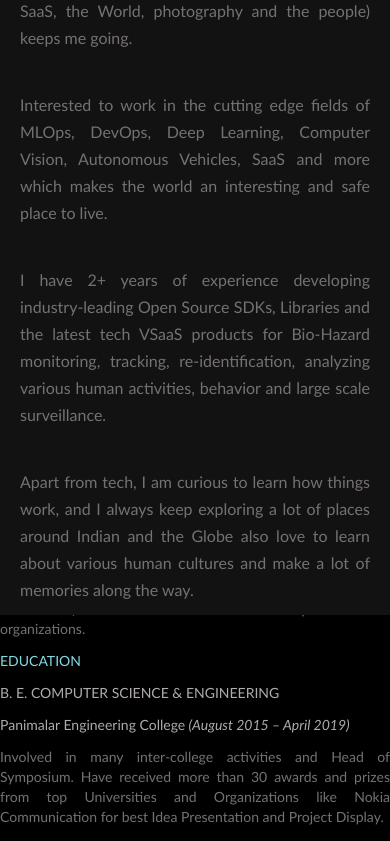
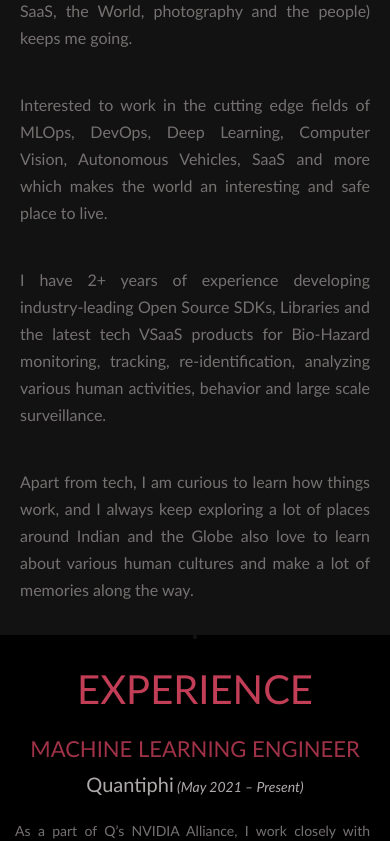
Before and after one commit to muthu-kumaravel/muthu-kumaravel.github.io, an Angular app: page / in a window 390 px wide. Shown: the part 1520-2361 px from the top of the page. Built offline with nearby package versions, Linux system fonts and the light colour scheme.

Commit message:
ADD: Mobile Version of Main Content

```diff
--- a/src/app/app.component.html
+++ b/src/app/app.component.html
@@ -25,15 +25,18 @@
 
   <!-- ABOUT SECTION -->
   <div class = about-div>
+    <p class = p-about-heading-1>.</p>
     <p class = p-about-heading>About</p>
     <p class = p-about-content>I am a Machine Learning Engineer with expertise in ML Cloud deployment, Computer Vision, Deep Learning, code optimization and frontend development. Energized to take up difficult challenges and crack them. The unquenchable thirst to explore several things (including DL, SaaS, the World, photography and the people) keeps me going.</p>
     <p class = p-about-content>Interested to work in the cutting edge fields of MLOps, DevOps, Deep Learning, Computer Vision, Autonomous Vehicles, SaaS and more which makes the world an interesting and safe place to live.</p>
     <p class = p-about-content>I have 2+ years of experience developing industry-leading Open Source SDKs, Libraries and the latest tech VSaaS products for Bio-Hazard monitoring, tracking, re-identification, analyzing various human activities, behavior and large scale surveillance.</p>
     <p class = p-about-content>Apart from tech, I am curious to learn how things work, and I always keep exploring a lot of places around Indian and the Globe also love to learn about various human cultures and make a lot of memories along the way.</p>
+    <p class = p-about-heading-1>.</p>
   </div>
 
   <!-- MAIN CONTENT SECTION -->
   <div class=content-div>
+    <p class = p-about-heading-2>.</p>
     <p class = p-exp-heading>EXPERIENCE</p>
     <p class = p-exp-heading-1>MACHINE LEARNING ENGINEER</p>
     <p class = p-exp-heading-2>Quantiphi<i class = p-exp-heading-3>&nbsp;(May 2021 – Present)</i></p>
--- a/src/app/app.component.scss
+++ b/src/app/app.component.scss
@@ -24,6 +24,23 @@ i {
 .p-about-heading
 {
   color: rgb(204, 92, 113);
+}
+
+.p-about-heading-1
+{
+  margin-left: 20px;
+  margin-right: 20px;
+  font-size: 36px;
+  text-align: center;
+  color: rgb(18, 18, 18);
+}
+
+.p-about-heading-2
+{
+  margin-left: 20px;
+  margin-right: 20px;
+  font-size: 36px;
+  text-align: center;
 }
 
 .p-about-content
@@ -400,14 +417,13 @@ i {
   .about-div
   {
     margin-top: 1vw;
-    position: absolute;
     width: 100%;
     background: rgb(18, 18, 18);
   }
 
   .p-about-heading
   {
-    margin-top: 40px;
+    margin-top: 20px;
     margin-left: 20px;
     margin-right: 20px;
     font-size: 36px;
@@ -422,4 +438,112 @@ i {
     font-size: 16px;
     line-height: 27px;
   }
+
+  // MAIN CONTENT SECTION
+  .content-div
+  {
+    margin-top: 1vw;
+    width: 100%;
+  }
+
+  .p-exp-heading
+  {
+    margin-left: 20px;
+    margin-right: 20px;
+    font-size: 40px;
+    text-align: center;
+  }
+
+  .p-exp-heading-1
+  {
+    margin-left: 20px;
+    margin-right: 20px;
+    margin-top: 40px;
+    font-size: 22px;
+    text-align: center;
+  }
+
+  .p-exp-heading-1-1
+  {
+    margin-left: 20px;
+    margin-right: 20px;
+    margin-top: 40px;
+    font-size: 22px;
+    text-align: center;
+  }
+
+  .p-exp-heading-1-2
+  {
+    margin-left: 20px;
+    margin-right: 20px;
+    margin-top: 40px;
+    font-size: 22px;
+    text-align: center;
+  }
+
+  .p-exp-heading-2
+  {
+    margin-left: 20px;
+    margin-right: 20px;
+    margin-top: 15px;
+    font-size: 20px;
+    text-align: center;
+  }
+
+  .p-exp-heading-3
+  {
+    font-size: 14px;
+  }
+
+  .p-exp-content
+  {
+    margin-left: 15px;
+    margin-top: 20px;
+    margin-right: 20px;
+    font-size: 14px;
+    line-height: 28px;
+  }
+
+  .p-edu-heading
+  {
+    text-align: center;
+    margin-left: 20px;
+    margin-right: 20px;
+    margin-left: 15px;
+    margin-top: 75px;
+    font-size: 36px;
+  }
+
+  .p-edu-heading-1
+  {
+    text-align: center;
+    margin-left: 20px;
+    margin-right: 20px;
+    margin-top: 40px;
+    font-size: 22px;
+  }
+
+  .p-edu-heading-2
+  {
+    text-align: center;
+    margin-left: 20px;
+    margin-right: 20px;
+    margin-top: 15px;
+    font-size: 20px;
+  }
+
+  .p-edu-heading-3
+  {
+    font-size: 14px;
+  }
+
+  .p-tec-heading
+  {
+    text-align: center;
+    margin-left: 20px;
+    margin-right: 20px;
+    margin-top: 75px;
+    font-size: 36px;
+  }
+
 }
```
Also changed, not shown: 3 other files (tests, documents, lock files or other folders).
